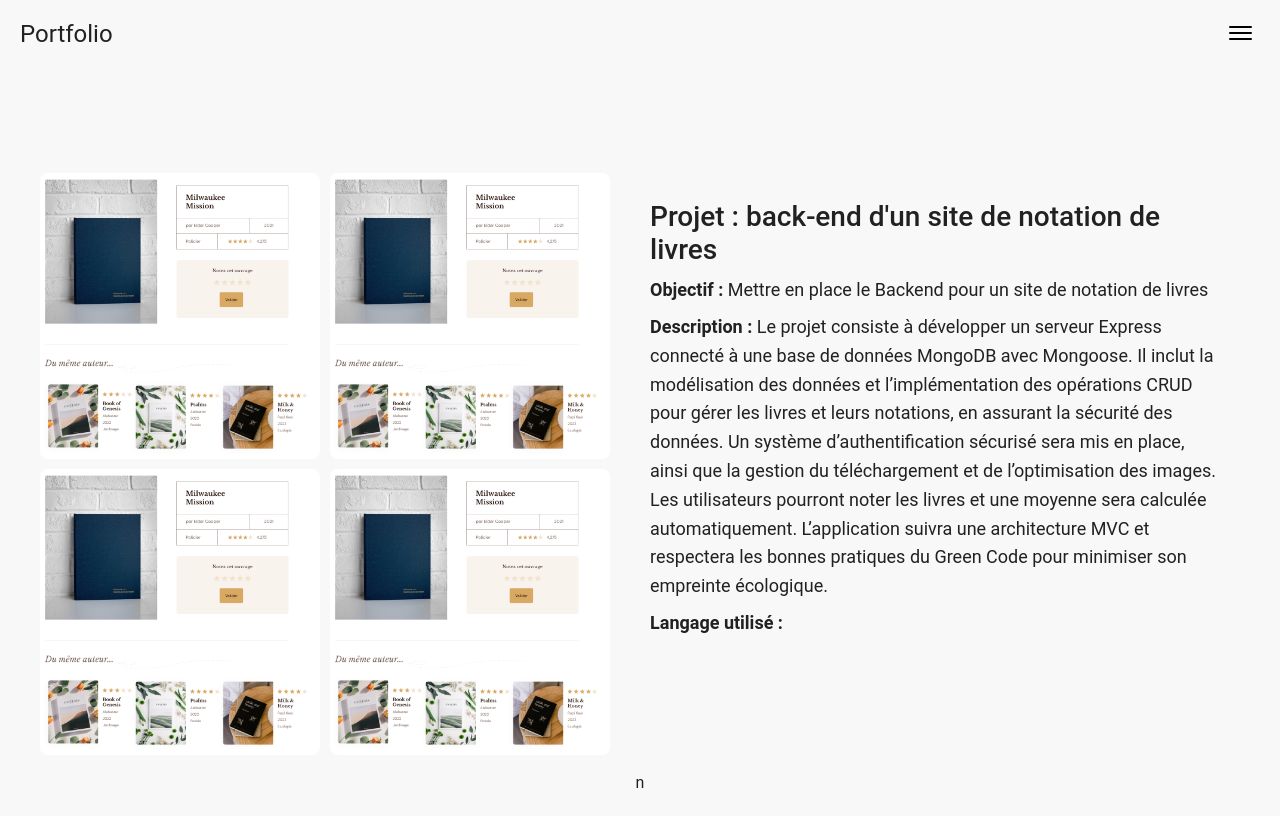
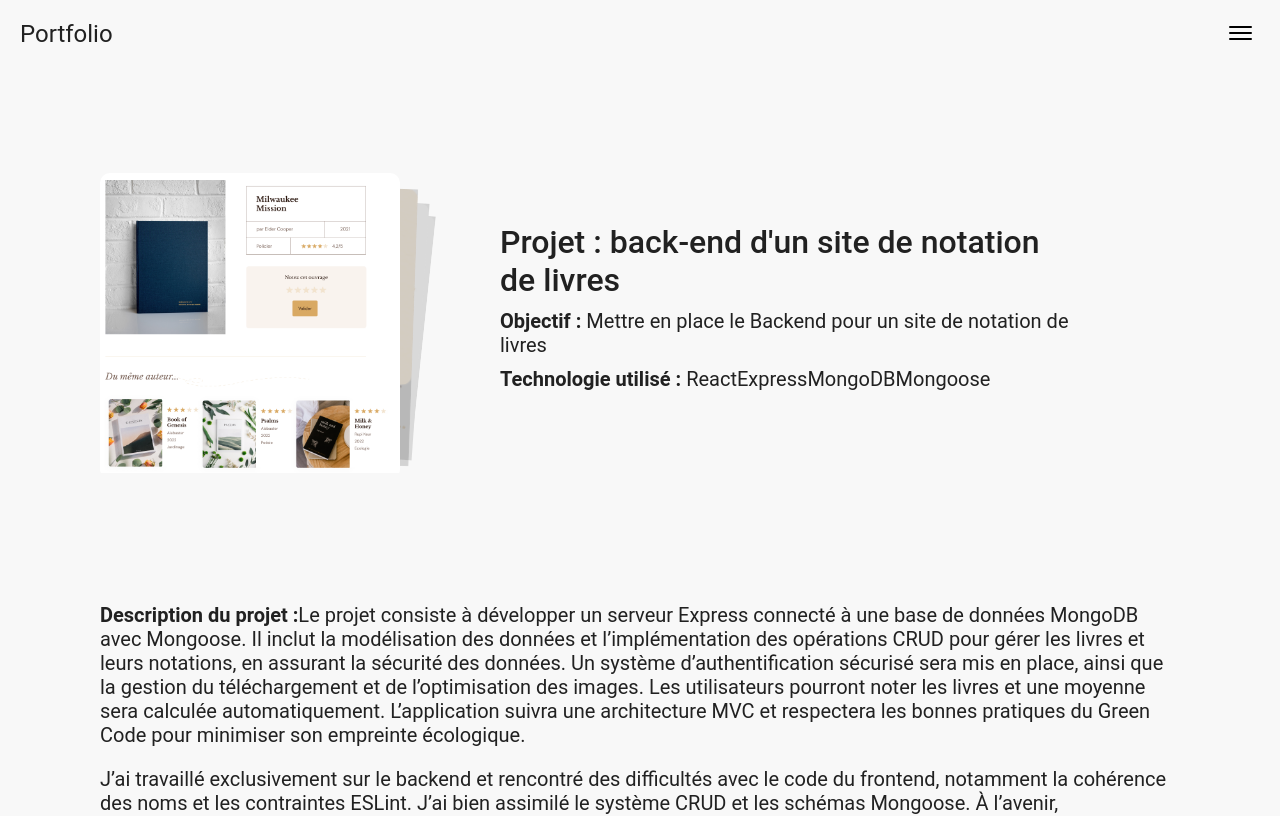
Before and after one commit to laure-ld/portfolio, a React (Create React App) app: page /projets/1 in a window 1280 px wide. Shown: the top 816 px of the page. Built offline with nearby package versions, Linux system fonts and the light colour scheme.

Commit message:
Ajustement de la page projet

```diff
--- a/src/components/projetDetail.js
+++ b/src/components/projetDetail.js
@@ -1,35 +1,48 @@
 import { useParams } from "react-router-dom";
 import data from "../data-projects.json";
-import '../styles/projetDetail.scss';
+import { Swiper, SwiperSlide } from "swiper/react";
+import { EffectCards } from "swiper/modules";
+
+import "swiper/css";
+import "swiper/css/effect-cards";
+import "../styles/projetDetail.scss";
 
 const ProjetDetail = () => {
     const { id } = useParams();
     const projet = data.find(p => p.id === parseInt(id));
+
     if (!projet) {
         return <p>Projet non trouvé</p>;
     }
 
     return (
-        <sectiion className="projet">
-            <div className="project-detail">
-            <div className="pictureProjet">
-                <img src={projet.image} alt={projet.name} />
-                <img src={projet.image} alt={projet.name} />
-                <img src={projet.image} alt={projet.name} />
-                <img src={projet.image} alt={projet.name} />
+        <section className="projet">
+            <div className="projet-detail">
+                <Swiper
+                    effect="cards"
+                    grabCursor={true}
+                    modules={[EffectCards]}
+                    className="mySecondSwiper"
+                    height={300}
+                >
+                    {projet.projet.map((image, index) => (
+                        <SwiperSlide key={index} className="swipperImg">
+                            <img src={image} alt={`Image ${index + 1} du projet`}/>
+                        </SwiperSlide>
+                    ))}
+                </Swiper>
+                <div className="infoProjet">
+                    <h2>{projet.name}</h2>
+                    <p><strong>Objectif : </strong> {projet.objectif}</p>
+                    <p><strong>Technologie utilisé :</strong> {projet.technologie}</p>
+                </div>
             </div>
 
-            <div className="infoProjet">
-                <h2>{projet.name}</h2>
-                <p><strong>Objectif :</strong> {projet.objectif}</p>
-                <p><strong>Description :</strong> {projet.description}</p>
-                <p><strong>Langage utilisé :</strong> {projet.language}</p>
+            <div className="detailProjet">
+                <p><strong>Description du projet :</strong>{projet.description}</p>
+                <p>{projet.retour_experience}</p>
             </div>
-            </div>
-            <div className="detailProjet">
-                <p>n</p>
-            </div>
-        </sectiion>
+        </section>
     );
 };
 
--- a/src/styles/projetDetail.scss
+++ b/src/styles/projetDetail.scss
@@ -1,73 +1,35 @@
-
-.project-detail {
+.mySecondSwiper {
+    width: 300px;
+    height:300px;
     display: flex;
-    width: 100%;
-    max-width: 1200px;
-    margin: auto;
-    gap: 20px;
-    padding: 100px 0;
-
-    .pictureProjet {
-        display: grid;
-        grid-template-columns: repeat(2, 1fr);
-        grid-template-rows: repeat(2, 1fr);
-        gap: 10px;
-        width: 50%;
-        max-height: 500px;
-        img {
-            width: 100%;
-            height: 100%;
-            object-fit: cover;
-            border-radius: 8px;
-        }
-    }
-
-    .infoProjet {
-        width: 50%;
-        display: flex;
-        flex-direction: column;
-        justify-content: center;
-        padding: 20px;
-        text-align: left;
-
-        h2 {
-            font-size: 28px;
-            margin-bottom: 10px;
-        }
-
-        p {
-            font-size: 18px;
-            line-height: 1.6;
-            margin-bottom: 8px;
-        }
-    }
+    justify-content: center;
+    align-items: center;
 }
 
-.detailProjet {
-    display: flex;
-    margin: auto;
-    justify-content: center;
-    max-width: 1200px;
-    padding-bottom: 100px;
+.mySecondSwiper img {
+    width: 100%;
+    object-fit: contain;
+    border-radius: 10px;
 }
 
-// Responsive
-
-@media (max-width: 768px) {
-    .projet {flex-direction: column;
-    align-items: center;
-
-    .pictureProjet {
-        width: 100%;
+.projet {
+    .projet-detail {
+    display: flex;
+    margin: 100px;
     }
-
     .infoProjet {
-        width: 100%;
-        text-align: center;
+        display: flex;
+        padding: 50px 100px;
+        gap: 10px;
+        flex-direction: column;
+        font-size: 20px;
     }
 
     .detailProjet {
-        width: 100%;
-        text-align: center;
+        padding: 30px 100px;
+        gap: 20px;
+        display: flex;
+        flex-direction: column;
+        font-size: 20px;
     }
-}}
+}
```
